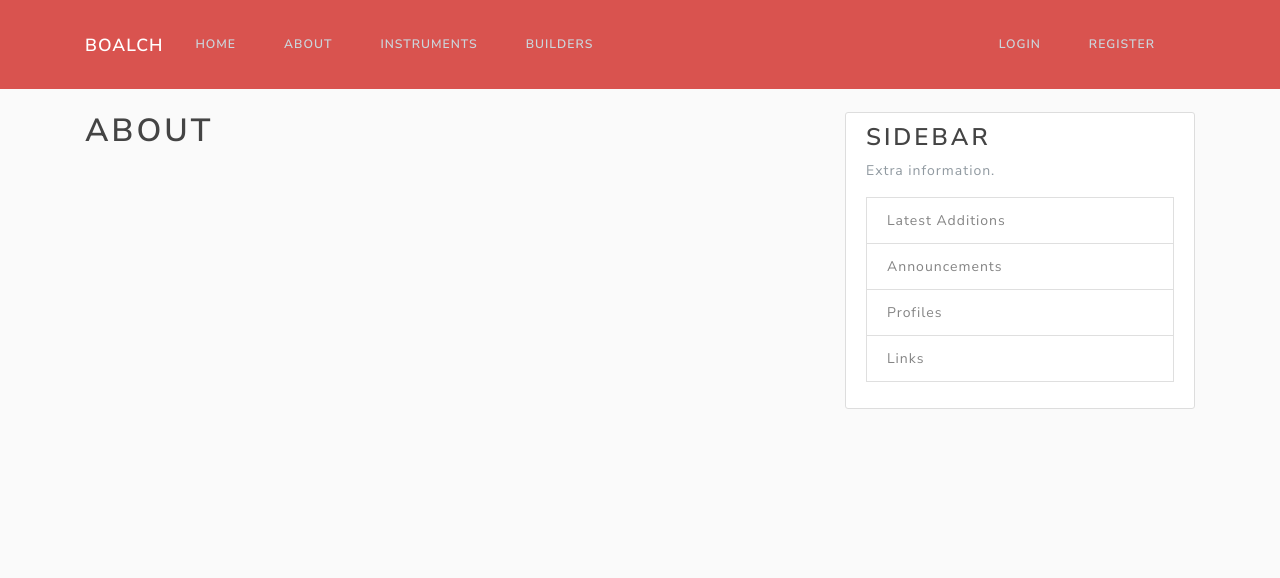
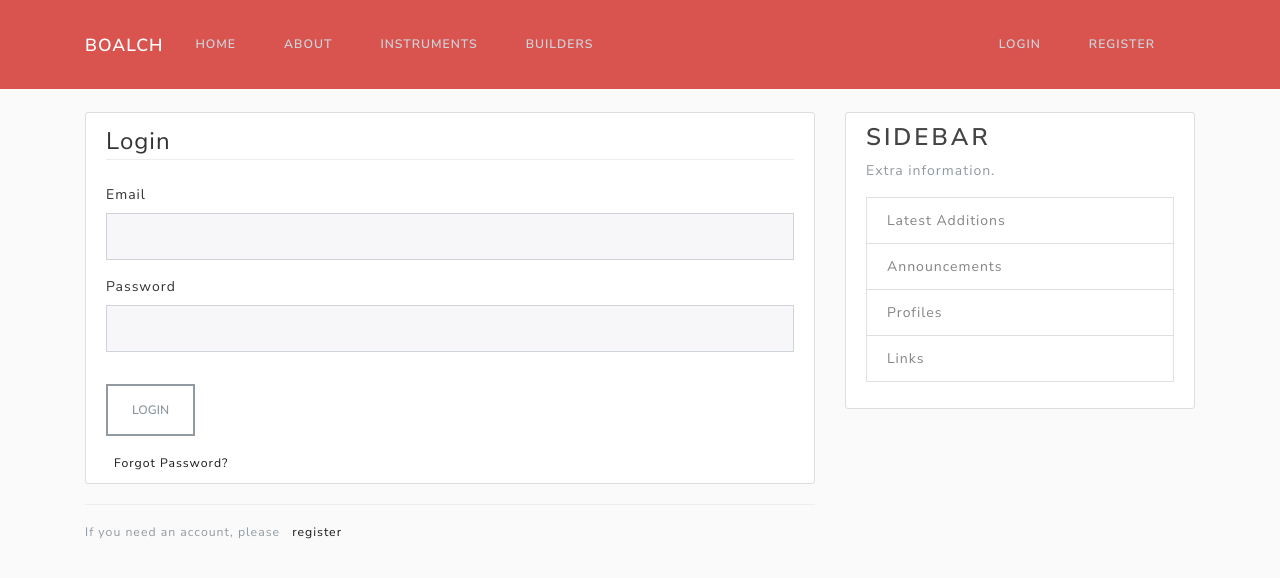
Before and after one commit to GBrachetta/lilform, a Flask app: page /login in a window 1280 px wide. Shown: the top 578 px of the page. Run offline with Flask 2, Linux system fonts and the light colour scheme; some libraries are stand-ins or nearby versions.

Commit message:
Added login form

```diff
--- a/app.py
+++ b/app.py
@@ -101,9 +101,15 @@ def register():
     return render_template('register.html', title='Register', form=form)
 
 
-@app.route('/login')
+@app.route('/login', methods=['POST', 'GET'])
 def login():
     form = LoginForm()
+    if form.validate_on_submit():
+        if form.email.data == 'brachetta@me.com' and form.password.data == 'Cuperino68':
+            flash('You are logged in.', 'success')
+            return redirect(url_for('home'))
+        else:
+            flash('Please check your credentials.', 'danger')
     return render_template('login.html', title='Login', form=form)
 
 
--- a/templates/login.html
+++ b/templates/login.html
@@ -1,4 +1,48 @@
 {% extends 'layout.html' %}
 {% block content %}
-<h1>ABOUT</h1>
+<div class="content-section">
+    <form method="POST" action="" novalidate>
+        {{ form.hidden_tag() }}
+        <fieldset class="form-group">
+            <legend class="border-bottom mb-4">Login</legend>
+            <div class="form-group">
+                {{ form.email.label(class="form-control-label")}}
+                {% if form.email.errors %}
+                {{ form.email(class="form-control form-control-md is-invalid")}}
+                <div class="invalid-feedback">
+                    {% for error in form.email.errors %}
+                    <span>{{ error }}</span>
+                    {% endfor %}
+                </div>
+                {% else %}
+                {{ form.email(class="form-control form-control-md")}}
+                {% endif %}
+            </div>
+            <div class="form-group">
+                {{ form.password.label(class="form-control-label")}}
+                {% if form.password.errors %}
+                {{ form.password(class="form-control form-control-md is-invalid")}}
+                <div class="invalid-feedback">
+                    {% for error in form.password.errors %}
+                    <span>{{ error }}</span>
+                    {% endfor %}
+                </div>
+                {% else %}
+                {{ form.password(class="form-control form-control-md")}}
+                {% endif %}
+            </div>
+        </fieldset>
+        <div class="form-group">
+            {{ form.submit(class="btn btn-outline-secondary")}}
+        </div>
+        <small class="text-muted ml-2">
+            <a href="#">Forgot Password?</a>
+        </small>
+    </form>
+</div>
+<div class="border-top pt-3">
+    <small class="text-muted">
+        If you need an account, please <a class="ml-2" href="{{ url_for('register') }}">register</a>
+    </small>
+</div>
 {% endblock content %}
```
